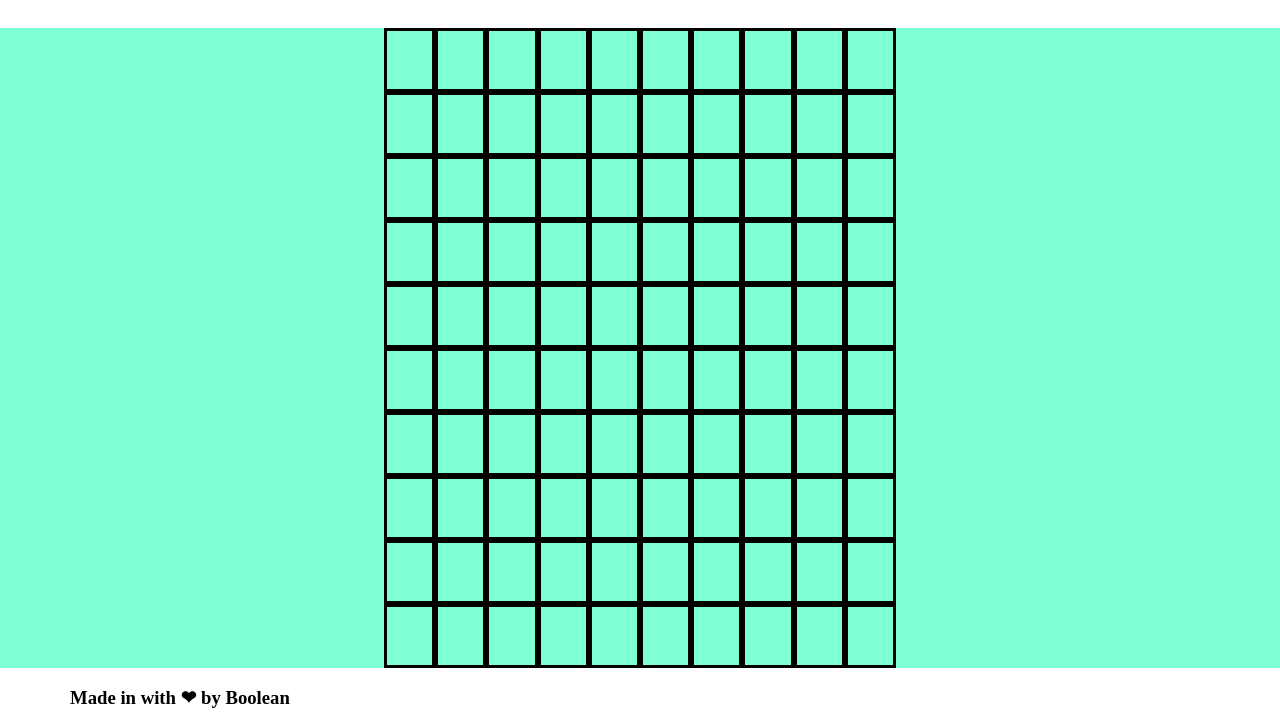
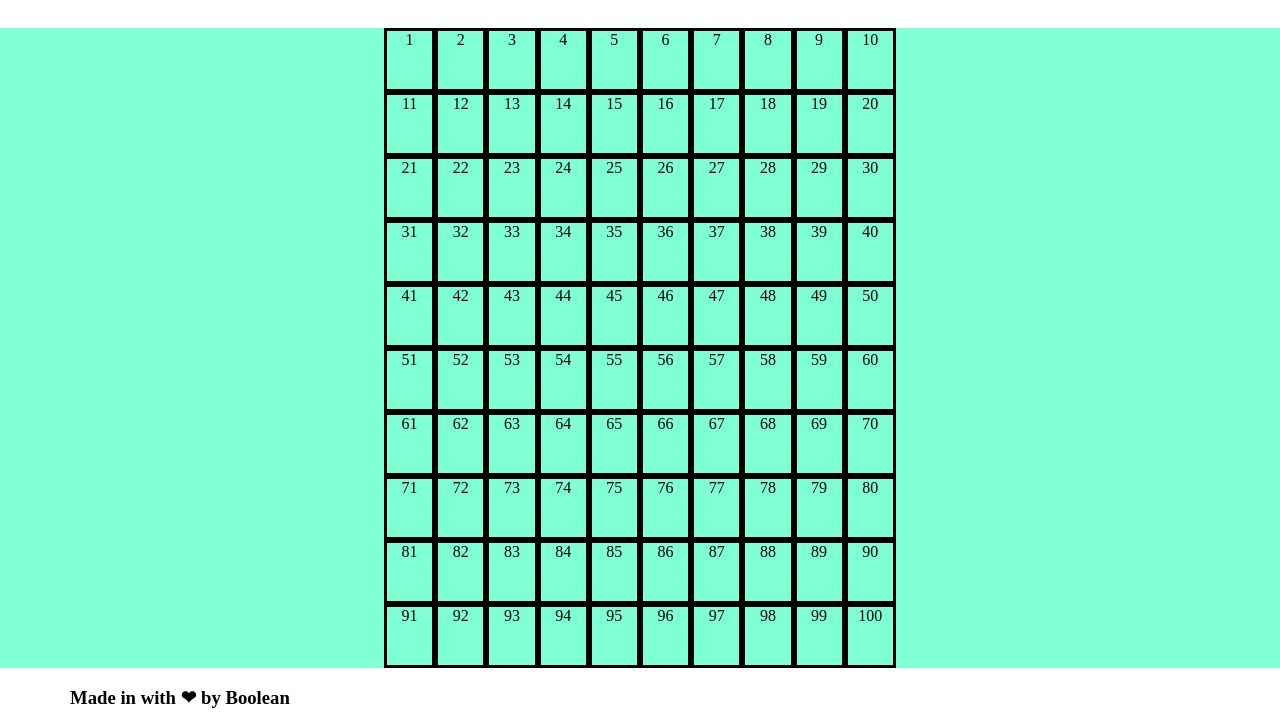
Before and after one commit to MatteoSusanna/js-campominato-grid, a plain HTML site: page index.html in a window 1280 px wide. Both pictures are taken after a click on the button "Play". Shown: the part 72-800 px from the top of the page. Drawn offline with Linux system fonts and the light colour scheme.

Commit message:
Inserimento numero progressivi

```diff
--- a/css/style.css
+++ b/css/style.css
@@ -46,10 +46,10 @@ main{
     border: 3px solid black;
 }
 
-.none{
-    display: none;
+.numeroInterno{
+    display: flex;
+    justify-content: center;
 }
-
 
 
 
--- a/js/main.js
+++ b/js/main.js
@@ -1,22 +1,22 @@
 const containerDom = document.getElementById('container');
 
+//evento click crea gliglia
 document.getElementById('play').addEventListener('click',
         function(){
 
-            for (let i = 0; i < 100; i++){
+            //ciclo per creare 100 box nella griglia
+            for (let i = 1; i <= 100; i++){
 
-                let element = griglia();
 
+                let element = griglia(i);
+
+                //evento click cambio colore red
                 element.addEventListener('click',
                      function(){
                         this.style.backgroundColor = 'red';
 
                     }
                 );
-
-
-
-
 
                 containerDom.append(element);
             }
@@ -26,25 +26,18 @@ document.getElementById('play').addEventListener('click',
 );
 
 
+//funzione per creare la griglia
 
-
-
-
-
-
-
-
-
-
-function griglia (){
+function griglia (numeroInternoAlBox){
     //creazione box compongono la griglia
     let element = document.createElement('div');
     element.classList.add('box');
 
     //creazione numero che è all'interno del box
-    let numero = document.createElement('div');
-    numero.classList.add('numeroInterno');
-    element.append(numero);
+    let numeroInterno = document.createElement('div');
+    numeroInterno.classList.add('numeroInterno');
+    numeroInterno.append(numeroInternoAlBox);
 
+    element.append(numeroInterno);
     return element;
 }
```
